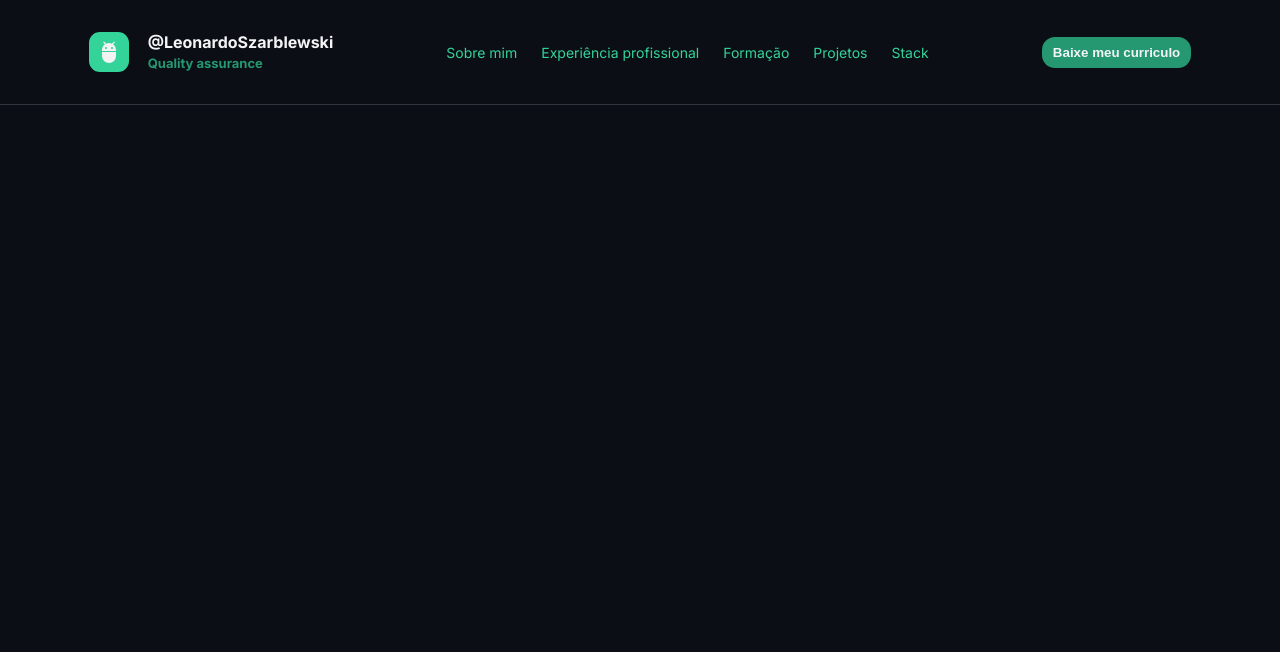
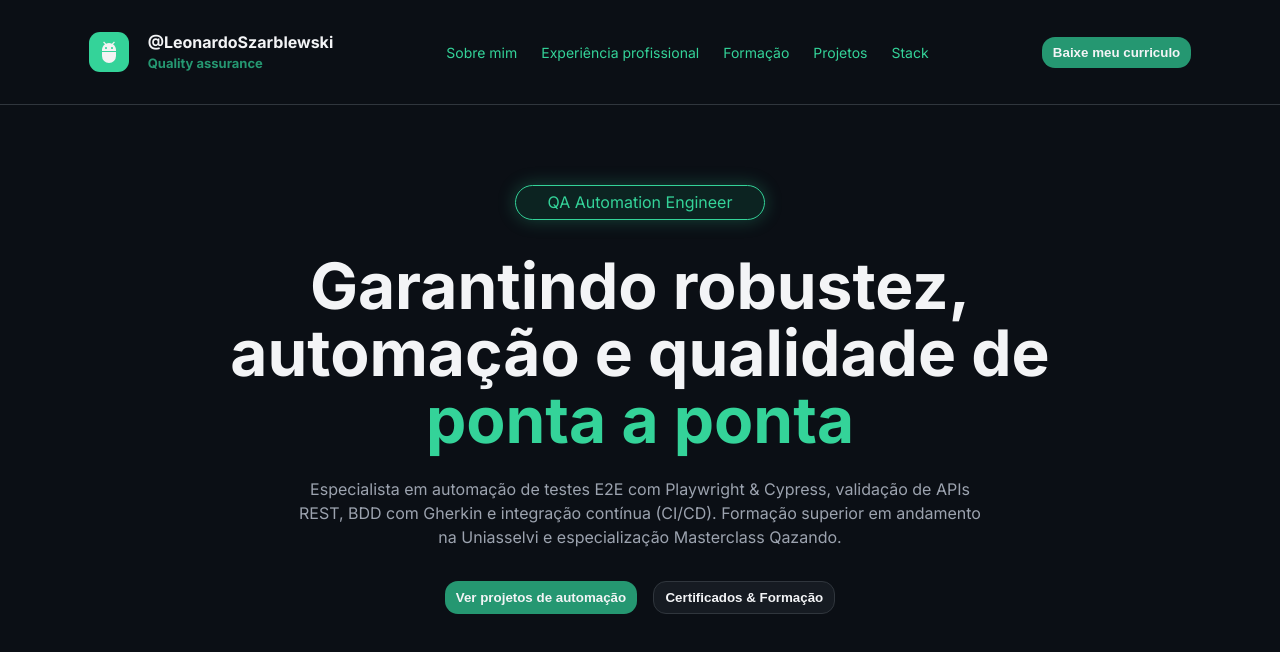
Before and after one commit to leonardoSzarblewski/portfolio, a React (Vite) app: page / in a window 1280 px wide. Shown: the top 652 px of the page. Built offline with nearby package versions, Linux system fonts and the light colour scheme.

Commit message:
refactor App component by extracting Header and adding styles

```diff
--- a/src/App.tsx
+++ b/src/App.tsx
@@ -1,33 +1,7 @@
-import quality from "./assets/quality.svg";
-import { Button } from "./components/Button";
+import { Header } from "./components/Header";
 
 function App() {
-  return (
-    <header>
-      <nav>
-        <div className="container-nav">
-          <div className="text-nav">
-            <img className="img-icon" src={quality} alt="imagem de inseto" />
-            <div>
-              <h4>@LeonardoSzarblewski</h4>
-              <strong>Quality assurance</strong>
-            </div>
-          </div>
-
-          <div>
-            <ul>
-              <li>Sobre mim</li>
-              <li>Experiência profissional</li>
-              <li>Formação</li>
-              <li>Projetos</li>
-              <li>Stack</li>
-            </ul>
-          </div>
-          <Button>Baixe meu curriculo</Button>
-        </div>
-      </nav>
-    </header>
-  );
+  return <Header />;
 }
 
 export default App;
--- /dev/null
+++ b/src/components/Header.modules.css
@@ -0,0 +1,119 @@
+header {
+  position: sticky;
+  top: 0;
+  z-index: 10;
+  background-color: var(--bg-main);
+}
+
+nav {
+  padding: 2rem;
+  background-color: var(--bg-main);
+  border-bottom: 1px solid var(--border-color);
+}
+
+.container-nav {
+  display: flex;
+  justify-content: space-around;
+  align-items: center;
+}
+
+.text-nav {
+  display: flex;
+  gap: 1.2rem;
+}
+
+.img-icon {
+  background-color: var(--primary-hover);
+  padding: 0.5rem;
+  border-radius: 11px;
+}
+
+ul {
+  display: flex;
+  gap: 1.5rem;
+
+  li {
+    list-style: none;
+    font-size: 14px;
+    cursor: pointer;
+    color: var(--primary-hover);
+  }
+}
+
+li:hover {
+  color: var(--primary);
+}
+
+.container {
+  margin-top: 5rem;
+}
+
+.container-header {
+  display: flex;
+  flex-direction: column;
+  justify-content: center;
+  align-items: center;
+
+  h1 {
+    font-size: 4rem;
+    max-width: 1000px;
+    text-align: center;
+    line-height: 1.05;
+  }
+
+  p {
+    max-width: 700px;
+    margin-top: 1.5rem;
+    text-align: center;
+    line-height: 1.5;
+  }
+}
+
+.btns-header {
+  margin-top: 2rem;
+  display: flex;
+  gap: 1rem;
+}
+
+.btn-formation {
+  color: var(--text-main);
+  background-color: var(--bg-card);
+  border: 1px solid var(--border-color);
+  padding: 0.5rem 0.7rem;
+  border-radius: 13px;
+  font-weight: 800;
+  cursor: pointer;
+  transition:
+    background-color 0.2s ease,
+    box-shadow 0.2s ease,
+    transform 0.2s ease;
+}
+
+.btn-formation:hover {
+  transform: scale(1.05);
+}
+
+.text-header {
+  margin-bottom: 2rem;
+  border: 1px solid var(--primary-hover);
+  background: rgba(16, 78, 61, 0.32);
+  box-shadow: 0 0 18px rgba(52, 211, 153, 0.28);
+  padding: 0.4rem 2rem;
+  border-radius: 2rem;
+}
+
+@media (max-width: 768px) {
+  .container {
+    margin-top: 3rem;
+    padding: 0 1.5rem;
+  }
+
+  .container-header {
+    h1 {
+      font-size: 2rem;
+    }
+    p {
+      font-size: 0.7rem;
+    }
+  }
+}
--- /dev/null
+++ b/src/components/Header.tsx
@@ -0,0 +1,55 @@
+import "../components/Header.modules.css";
+import quality from "../assets/quality.svg";
+import { Button } from "../components/Button";
+
+export function Header() {
+  return (
+    <header>
+      <nav>
+        <div className="container-nav">
+          <div className="text-nav">
+            <img className="img-icon" src={quality} alt="imagem de inseto" />
+            <div>
+              <h4>@LeonardoSzarblewski</h4>
+              <strong>Quality assurance</strong>
+            </div>
+          </div>
+
+          <div>
+            <ul>
+              <li>Sobre mim</li>
+              <li>Experiência profissional</li>
+              <li>Formação</li>
+              <li>Projetos</li>
+              <li>Stack</li>
+            </ul>
+          </div>
+          <Button>Baixe meu curriculo</Button>
+        </div>
+      </nav>
+
+      <div className="container">
+        <div className="container-header">
+          <div className="text-header">
+            <span>QA Automation Engineer</span>
+          </div>
+          <h1>
+            Garantindo robustez, automação e qualidade de
+            <span> ponta a ponta</span>
+          </h1>
+          <p>
+            Especialista em automação de testes E2E com Playwright & Cypress,
+            validação de APIs REST, BDD com Gherkin e integração contínua
+            (CI/CD). Formação superior em andamento na Uniasselvi e
+            especialização Masterclass Qazando.
+          </p>
+
+          <div className="btns-header">
+            <Button>Ver projetos de automação</Button>
+            <button className="btn-formation">Certificados & Formação</button>
+          </div>
+        </div>
+      </div>
+    </header>
+  );
+}
--- a/src/global.css
+++ b/src/global.css
@@ -31,48 +31,10 @@ strong {
   font-size: 13px;
 }
 
-header {
-  position: sticky;
-  top: 0;
-  z-index: 10;
-  background-color: var(--bg-main);
+span {
+  color: var(--primary-hover);
 }
 
-nav {
-  padding: 2rem;
-  background-color: var(--bg-main);
-  border-bottom: 1px solid var(--border-color);
+p {
+  color: var(--text-muted);
 }
-
-.container-nav {
-  display: flex;
-  justify-content: space-around;
-  align-items: center;
-}
-
-.text-nav {
-  display: flex;
-  gap: 1.2rem;
-}
-
-.img-icon {
-  background-color: var(--primary-hover);
-  padding: 0.5rem;
-  border-radius: 11px;
-}
-
-ul {
-  display: flex;
-  gap: 1.5rem;
-
-  li {
-    list-style: none;
-    font-size: 14px;
-    cursor: pointer;
-    color: var(--primary-hover);
-  }
-}
-
-li:hover {
-  color: var(--primary);
-}
```
